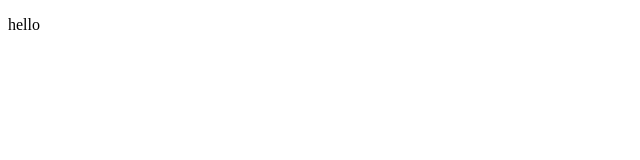
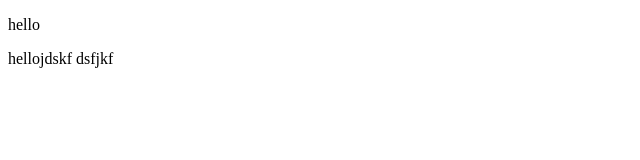
Before and after one commit to abidaliyousufi/prectice2, a plain HTML site: page index.html in a window 1280 px wide. Shown: the whole page, without its empty margins (0-640 px from the left). Drawn offline with Linux system fonts and the light colour scheme.

Commit message:
new line add

```diff
--- a/index.html
+++ b/index.html
@@ -9,6 +9,7 @@
 
 <body>
     <p>hello </p>
+    <p>hellojdskf dsfjkf</p>
 </body>
 
 </html>
```
